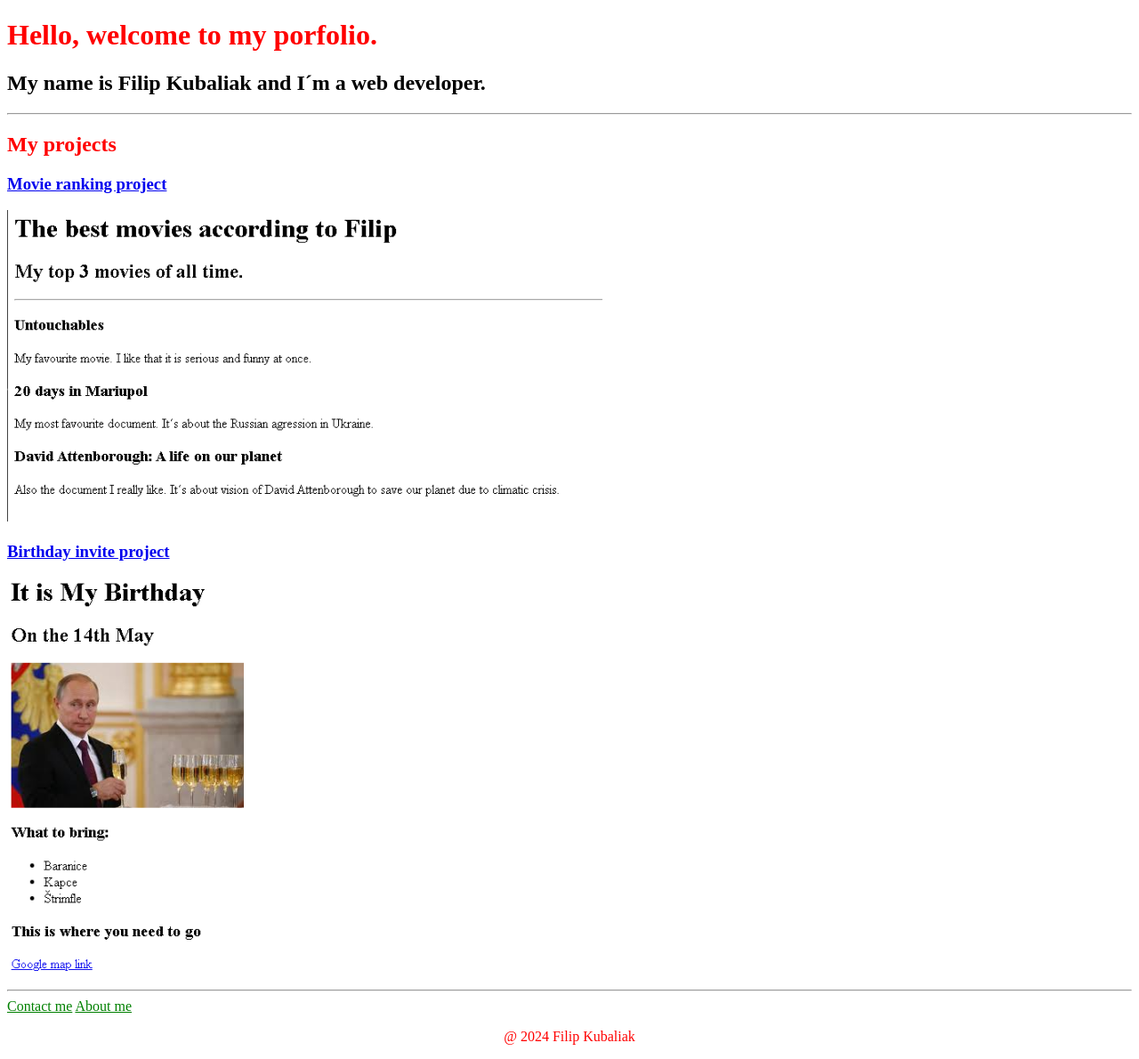
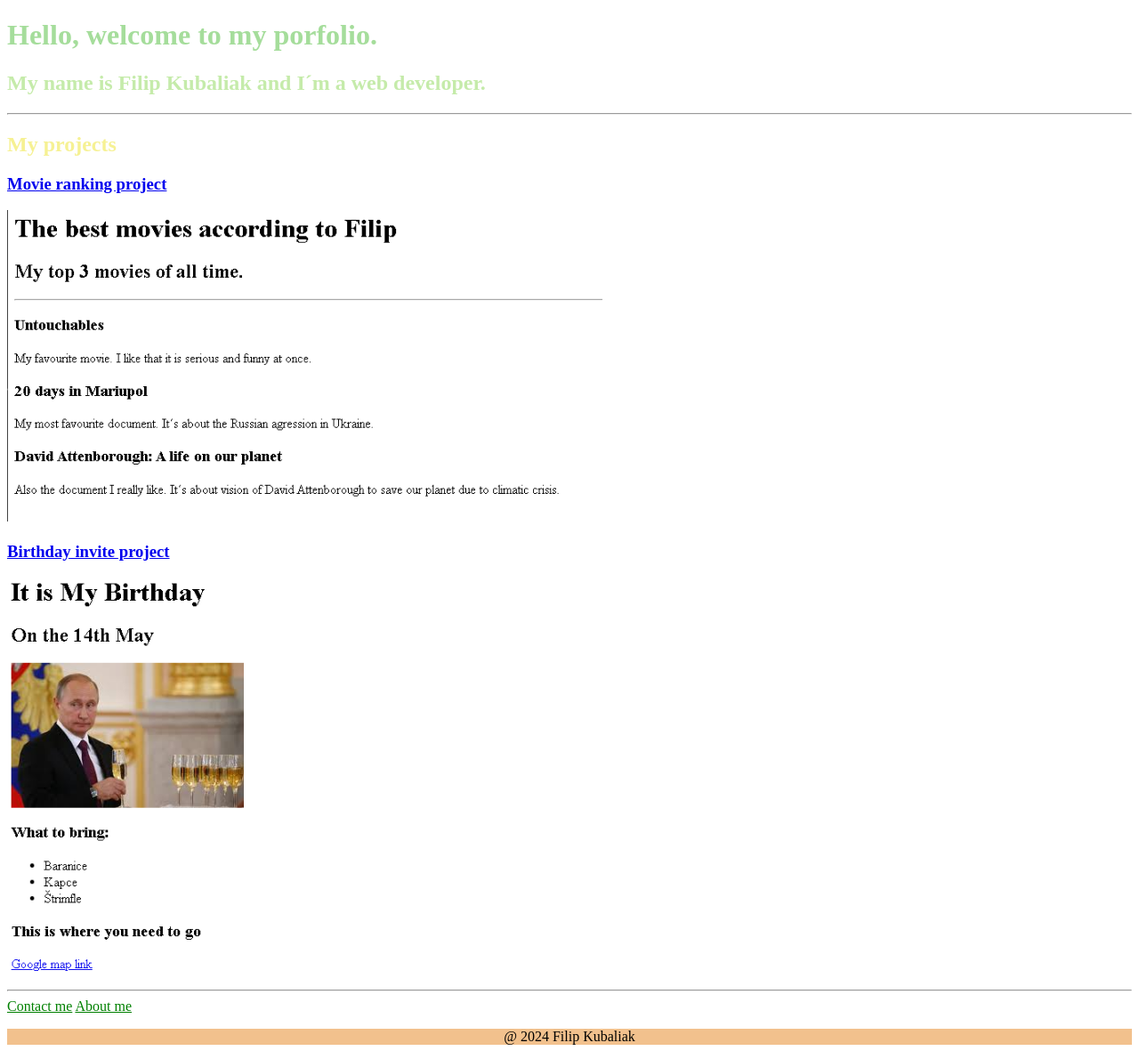
Before and after one commit to somtaohral/html-portfolio, a plain HTML site: page index.html in a window 1280 px wide. Shown: the whole page at 89% size. Drawn offline with Linux system fonts and the light colour scheme.

Commit message:
Update style.css

```diff
--- a/style.css
+++ b/style.css
@@ -1,9 +1,12 @@
 h1 {
-    color:red;
+    color:#A5DD9B;
 }
 
+h2 {
+    color:#C5EBAA
+}
 .my-projects {
-    color:red;
+    color:#F6F193;
 }
 
 .Contact-me {
@@ -15,6 +18,7 @@ h1 {
 }
 
 .zaver {
-    color:red;
-    text-align: center;
+    color:#black;
+    text-align:center;
+    background-color: #F2C18D;
 }
```
